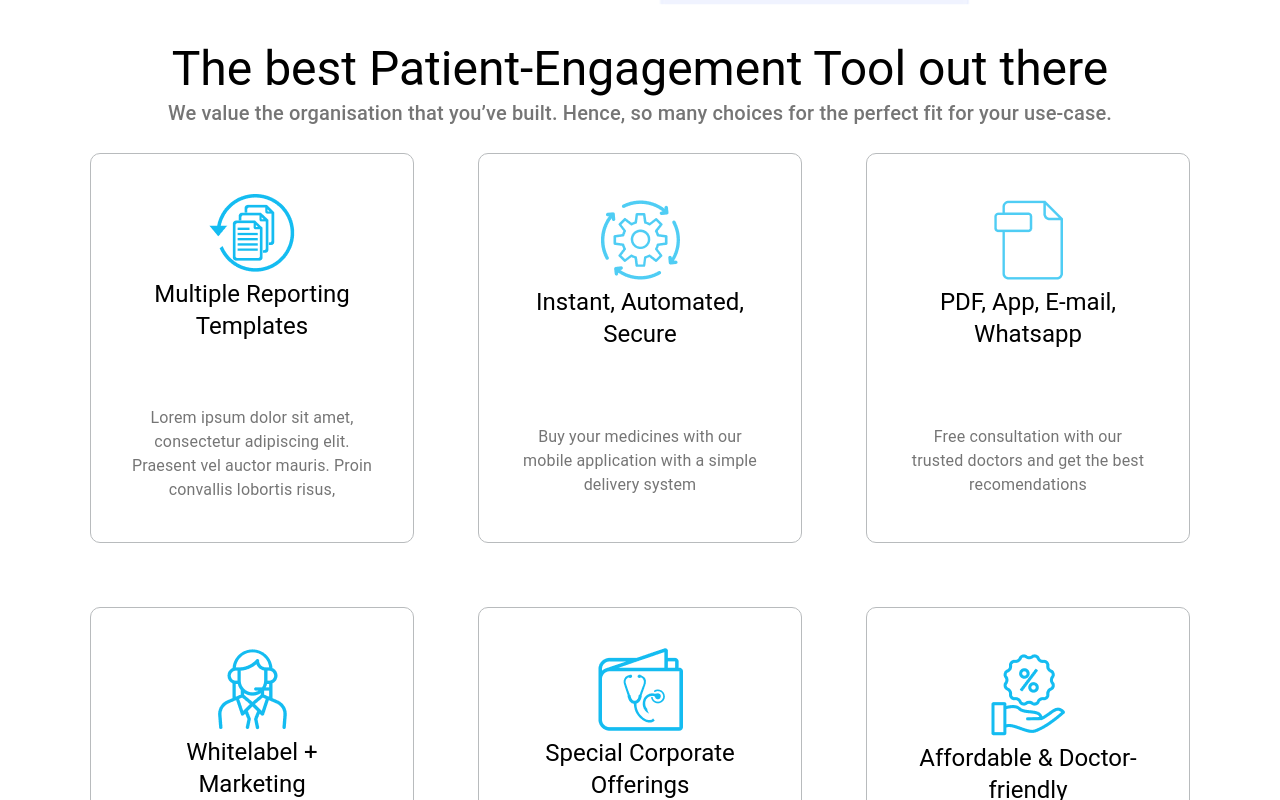
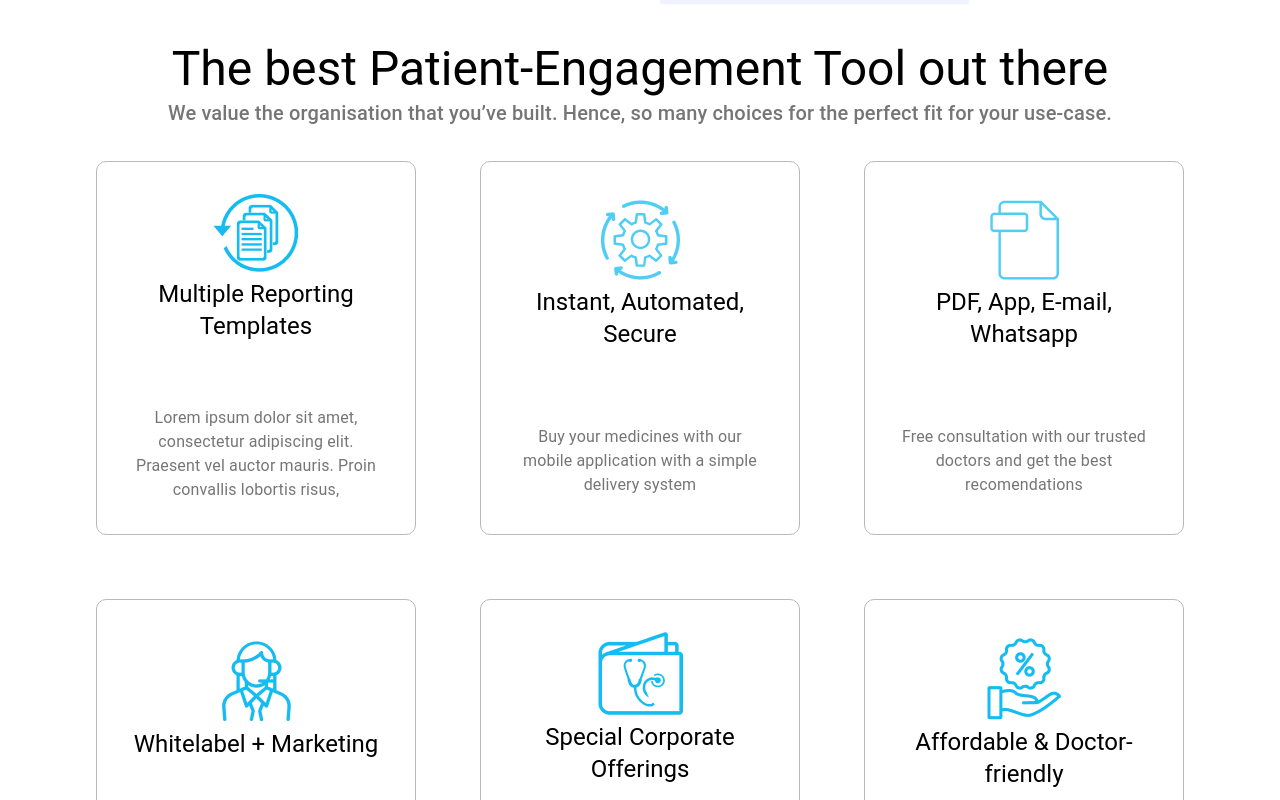
Before and after one commit to vishal2612200/NirogGyanCompanyWebsite, a React (Create React App) app: page / in a window 1280 px wide. Shown: the part 1600-2400 px from the top of the page. Built offline with nearby package versions, Linux system fonts and the light colour scheme.

Commit message:
fixed services overflow

```diff
--- a/src/components/Bytes.js
+++ b/src/components/Bytes.js
@@ -74,7 +74,6 @@ const Card = ({ link, title = "YouTube video player" }) => {
   return (
     <Grid item className={classes.card} sm={4}>
       <iframe
-        style={{ borderRadius: "20px" }}
         width="auto"
         height="inherit"
         src={link}
--- a/src/components/Services.js
+++ b/src/components/Services.js
@@ -8,13 +8,14 @@ import Typography from "@material-ui/core/Typography";
 const useStyles = makeStyles((theme) => ({
   root: {
     flexGrow: 1,
-overflow: 'hidden',  },
+   },
   headingContainer: {
     textAlign: "center",
   },
   cardList: {
     justifyContent: "center",
     alignItems: "stretch",
+    overflow: 'hidden',
   },
 
   serviceCard: {
@@ -55,9 +56,9 @@ export default function Services({ state: services }) {
 
 const CardList = ({ cardsData }) => {
   const classes = useStyles();
-  return <Grid container item className={classes.cardList} spacing={2}>
+  return <Grid container item className={classes.cardList} >
     {cardsData.map(({ imgPath, heading, content }, index) => (
-      <Card {...{ imgPath, heading, content  }} key={index} />
+      <Card {...{ imgPath, heading, content }} key={index} />
     ))
     }
   </Grid>
```
